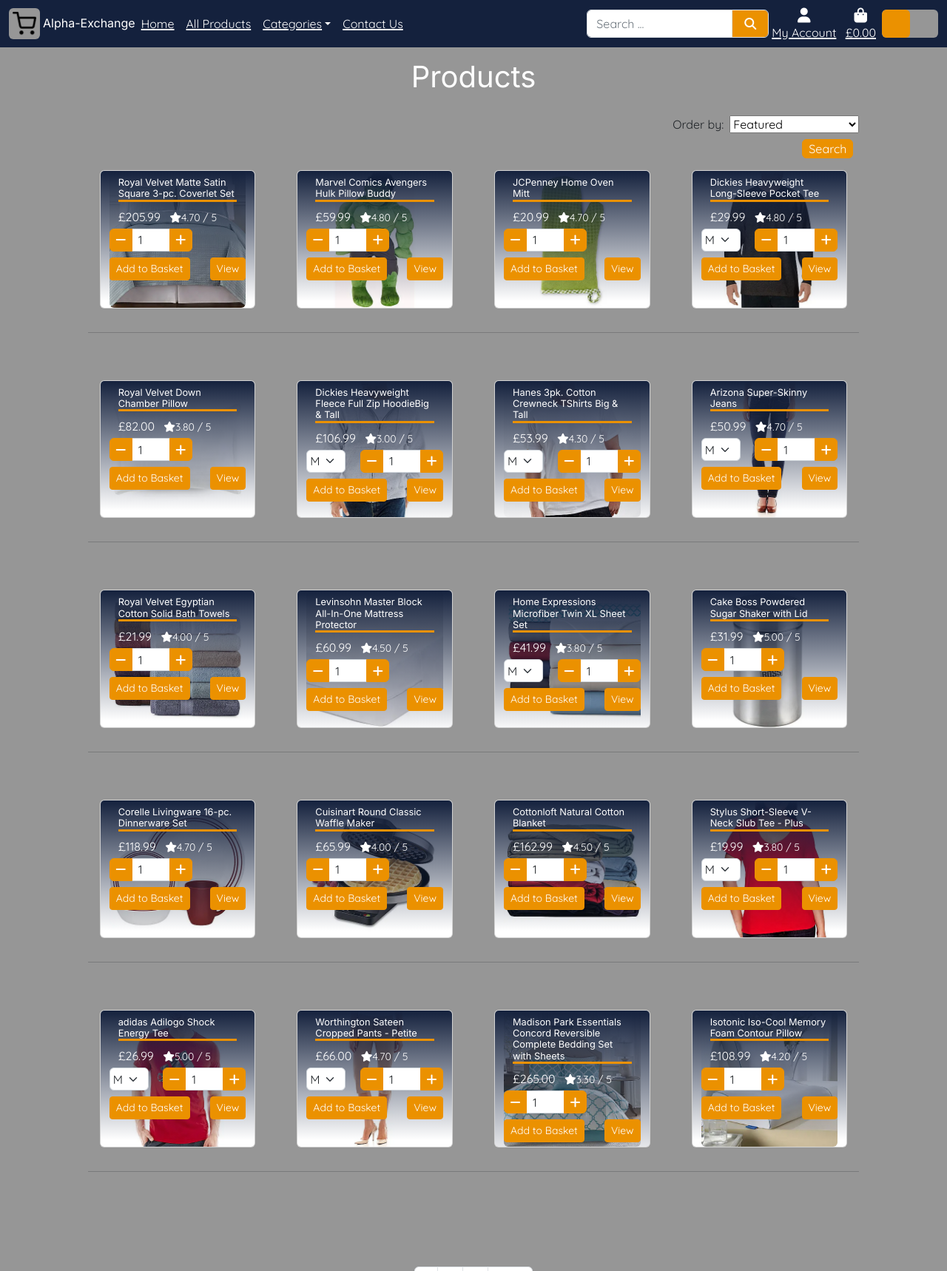
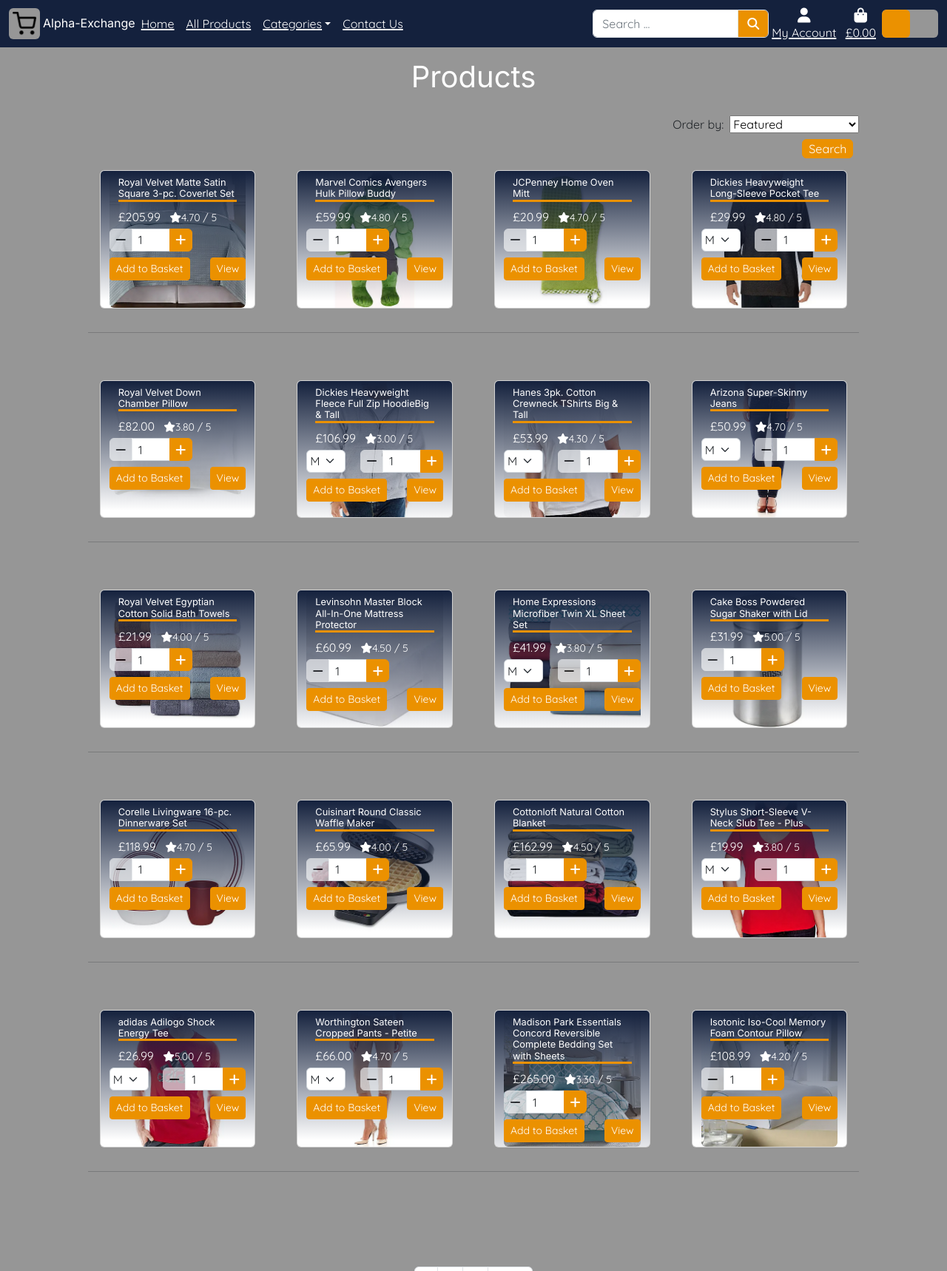
Before and after one commit to Code-Institute-Submissions/CI_PP5_Alpha_Exchange, a Django app: page /products/ in a window 1280 px wide. Shown: the top 1718 px of the page at 74% size. Run offline with Django 3.2, Linux system fonts and the light colour scheme; data comes from the database, SQL or seed files in the repository; some libraries are stand-ins or nearby versions.

Commit message:
added qty input js to control +/- buttons

```diff
--- a/basket/templates/basket/basket.html
+++ b/basket/templates/basket/basket.html
@@ -76,7 +76,7 @@
                     </table>
                 </div>
             {% else %}
-                <p class="fs-2 my-5">Your basket is empty!</p>
+                <h2 class="fs-2 my-5">Your basket is empty!</h2>
                 <a href="javascript:history.back()" class="btn btn-light btn-lg">
                     <i class="fas fa-arrow-left"></i>
                     <span class="text-uppercase">back to the shop!</span>
--- /dev/null
+++ b/products/static/products/js/qty-box.js
@@ -0,0 +1,45 @@
+// Limits the range of the buttons to 1-99
+function disableOption(itemId) {
+    var quantity = parseInt($(`#id_qty_${itemId}`).val());
+    var minusDisabled = quantity < 2;
+    var plusDisabled = quantity > 98;
+    $(`#decrement-qty_${itemId}`).prop('disabled', minusDisabled);
+    $(`#increment-qty_${itemId}`).prop('disabled', plusDisabled);
+}
+
+// disables buttons correctly on page load
+var allQtyInputs = $('.select_input');
+for(var i = 0; i < allQtyInputs.length; i++){
+    var itemId = $(allQtyInputs[i]).data('item_id');
+    disableOption(itemId);
+}
+
+// checks to disable function on each click
+$('.select_input').change(function() {
+    var itemId = $(this).data('item_id');
+    disableOption(itemId);
+});
+
+// Increment product quantity
+$('.increment-qty').click(function(e) {
+   e.preventDefault();
+   // get the parent input group then search for select input class
+   var parent = $(this).closest('.input-group').find('.form-control')[0];
+   var quantity = parseInt($(parent).val());
+   // set new quantity box value
+   $(parent).val(quantity + 1);
+   var itemId = $(this).data('item_id');
+   disableOption(itemId);
+});
+
+// Decrement product quantity
+$('.decrement-qty').click(function(e) {
+   e.preventDefault();
+   // get the parent input group then search for select input class
+   var parent = $(this).closest('.input-group').find('.form-control')[0];
+   var quantity = parseInt($(parent).val());
+   // set new quantity box value
+   $(parent).val(quantity - 1);
+   var itemId = $(this).data('item_id');
+   disableOption(itemId);
+});
--- a/products/templates/products/product_list.html
+++ b/products/templates/products/product_list.html
@@ -41,13 +41,9 @@
                             <div class="row card h-100 mx-3 my-auto">
                                 <div class="card-image">
                                     {% if product.image %}
-                                    <a href="{% url 'product_detail' product.id %}">
                                         <img class="card-img-top img-fluid" src="{{ product.image.url }}" alt="{{ product.name }}">
-                                    </a>
                                     {% else %}
-                                    <a href="{% url 'product_detail' product.id %}">
                                         <img class="card-img-top img-fluid" src="{{ MEDIA_URL }}noimage.webp" alt="{{ product.name }}">
-                                    </a>
                                     {% endif %}
                                 </div>
                                 <!-- Product Card -->
@@ -66,9 +62,8 @@
                                                 {% with product.has_sizes as size %}
                                                     {% if size %}
                                                         <div class="col-auto p-0">
-                                                            <div class="form-group my-1">
-                                                                <div class="input-group">
-                                                                    <select class="form-select select_input ps-1" name="product_size" id='id_product_size'>
+                                                            <div class="input-group my-1">
+                                                                <select class="form-select select_input ps-1" id='id_product_size' aria-label="product_size">
                                                                     <option value="xs">XS</option>
                                                                     <option value="s">S</option>
                                                                     <option value="m" selected>M</option>
@@ -77,23 +72,23 @@
                                                                 </select>
                                                             </div>
                                                         </div>
-                                                        </div>
                                                     {% endif %}
                                                     <div class="col-auto p-0">
-                                                        <div class="form-group my-1">
-                                                            <div class="input-group">
+                                                        <div class="input-group my-1">
                                                             <button class="decrement-qty btn btn-light select_input rounded-start p-0"
                                                                 data-item_id="{{ product.id }}" id="decrement-qty_{{ product.id }}">
+                                                                <p class="sr-only">decrement-qty</p>
                                                                 <i class="fas fa-minus"></i>
                                                             </button>
+                                                            <label class="sr-only" for="id_qty_{{ product.id }}">quantity</label>
                                                             <input class="form-control select_input ps-2 pe-0" type="number"
                                                                 name="quantity" value="1" min="1" max="99" data-item_id="{{ product.id }}"
                                                                 id="id_qty_{{ product.id }}">
                                                             <button class="increment-qty btn btn-light select_input rounded-end p-0"
                                                                 data-item_id="{{ product.id }}" id="increment-qty_{{ product.id }}">
+                                                                <p class="sr-only">increment-qty</p>
                                                                 <i class="fas fa-plus"></i>
                                                             </button>
-                                                            </div>
                                                         </div>
                                                     </div>
                                                 </div>
@@ -178,4 +173,5 @@
 
 {% block postloadjs %}
     <script src="{% static 'products/js/sort-box.js' %}"></script>
+    <script src="{% static 'products/js/qty-box.js' %}"></script>
 {% endblock %}
--- a/templates/base.html
+++ b/templates/base.html
@@ -86,12 +86,12 @@
                             <form method="GET" action="{% url 'search_products' %}" class="d-flex py-1">
                                 {% csrf_token %}
                                 <div class="input-group w-100" id="search">
-                                    <input class="form-control border border-black" type="text" name="q" placeholder="Search ...">
-                                    <div class="input-group-append">
+                                    <label class="sr-only" for="search_box">search</label>
+                                    <input class="form-control border border-black" type="text" name="q" id="search_box" placeholder="Search ...">
+                                    <div>
                                         <button class="form-control btn btn-black border border-black" type="submit">
-                                            <span class="icon">
-                                                <i class="fas fa-search"></i>
-                                            </span>
+                                            <p class="sr-only">search</p>
+                                            <i class="fas fa-search"></i>
                                         </button>
                                     </div>
                                 </div>
```
Also changed, not shown: products/templates/products/category.html (+5 -5 lines), products/templates/products/product_detail.html (+8 -1 lines). Lines whose indentation alone changed are shown as unchanged.
